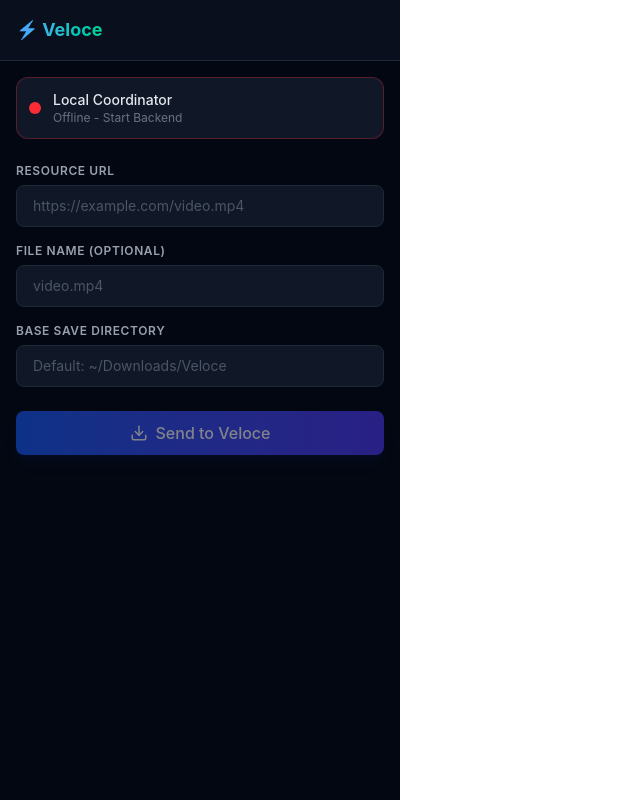
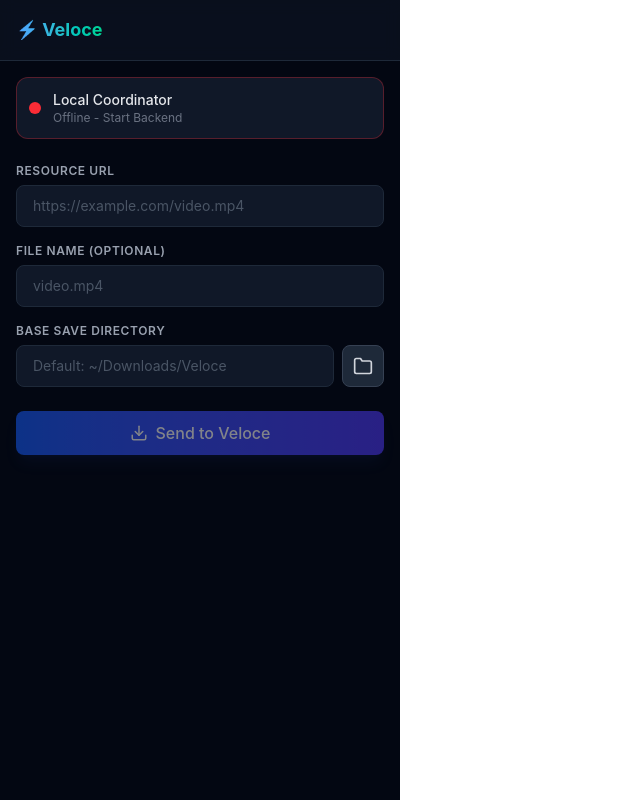
Before and after one commit to Twarimitswe-Aaron/Veloce, a SvelteKit app in the folder extension/: page / in a window 1280 px wide. Shown: the whole page, without its empty margins (0-640 px from the left). Built offline with nearby package versions, Linux system fonts and the light colour scheme; no server answers.

Commit message:
[+]: implement native directory picker using Zenity and synchronize path selection via WebSocket

```diff
--- a/extension/src/lib/wsClient.ts
+++ b/extension/src/lib/wsClient.ts
@@ -1,6 +1,7 @@
 import { writable } from 'svelte/store';
 
 export const isConnected = writable(false);
+export const selectedDirectory = writable<string | null>(null);
 
 class VeloceWebSocketClient {
 	private ws: WebSocket | null = null;
@@ -27,6 +28,9 @@
 
 				if (data.type === 'DOWNLOAD_ACK') {
 					console.log(`✅ Successfully queued download ID: ${data.downloadId}`);
+				} else if (data.type === 'DIRECTORY_SELECTED') {
+					console.log(`📁 User selected directory: ${data.payload.path}`);
+					selectedDirectory.set(data.payload.path);
 				}
 			} catch (e) {
 				console.error('[Veloce Extension] Failed to parse WebSocket message:', e);
@@ -57,6 +61,17 @@
 			console.error('[Veloce Extension] Cannot send request, Local Coordinator is disconnected.');
 		}
 	}
+
+	requestDirectoryPicker() {
+		if (this.ws && this.ws.readyState === WebSocket.OPEN) {
+			this.ws.send(JSON.stringify({
+				type: 'REQUEST_DIRECTORY_PICKER'
+			}));
+			console.log(`[Veloce Extension] Requested native directory picker`);
+		} else {
+			console.error('[Veloce Extension] Cannot request directory picker, Local Coordinator is disconnected.');
+		}
+	}
 }
 
 export const wsClient = new VeloceWebSocketClient();
--- a/extension/src/routes/+page.svelte
+++ b/extension/src/routes/+page.svelte
@@ -1,5 +1,5 @@
 <script lang="ts">
-	import { isConnected, wsClient } from '$lib/wsClient';
+	import { isConnected, wsClient, selectedDirectory } from '$lib/wsClient';
 	import { onMount } from 'svelte';
 
 	let downloadUrl = $state('');
@@ -13,6 +13,12 @@
 
 	$effect(() => {
 		localStorage.setItem('veloce_base_dir', baseDirectory);
+	});
+
+	$effect(() => {
+		if ($selectedDirectory) {
+			baseDirectory = $selectedDirectory;
+		}
 	});
 
 	function handleDownload() {
@@ -72,6 +78,7 @@
 
 		<div class="flex flex-col gap-1.5">
 			<label for="basedir" class="text-xs font-semibold text-gray-400 uppercase tracking-wider">Base Save Directory</label>
+			<div class="flex items-center gap-2">
 				<input
 					id="basedir"
 					type="text"
@@ -79,6 +86,15 @@
 					placeholder="Default: ~/Downloads/Veloce"
 					class="w-full bg-gray-900 border border-gray-800 rounded-lg px-4 py-2.5 text-sm focus:outline-none focus:ring-2 focus:ring-blue-500/50 focus:border-blue-500 transition-all placeholder:text-gray-600"
 				/>
+				<button
+					type="button"
+					onclick={() => wsClient.requestDirectoryPicker()}
+					class="shrink-0 bg-gray-800 hover:bg-gray-700 text-gray-300 p-2.5 rounded-lg border border-gray-700 transition-all focus:outline-none focus:ring-2 focus:ring-blue-500/50"
+					title="Select Folder"
+				>
+					<svg xmlns="http://www.w3.org/2000/svg" width="20" height="20" viewBox="0 0 24 24" fill="none" stroke="currentColor" stroke-width="2" stroke-linecap="round" stroke-linejoin="round"><path d="M22 19a2 2 0 0 1-2 2H4a2 2 0 0 1-2-2V5a2 2 0 0 1 2-2h5l2 3h9a2 2 0 0 1 2 2z"></path></svg>
+				</button>
+			</div>
 		</div>
 
 		<button
```
Also changed, not shown: 1 other file (tests, documents, lock files or other folders). Lines whose indentation alone changed are shown as unchanged.
